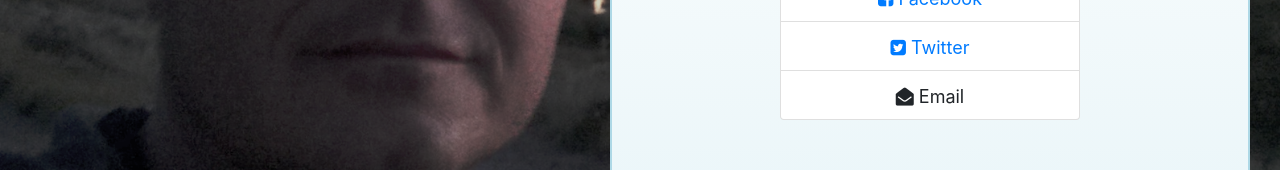
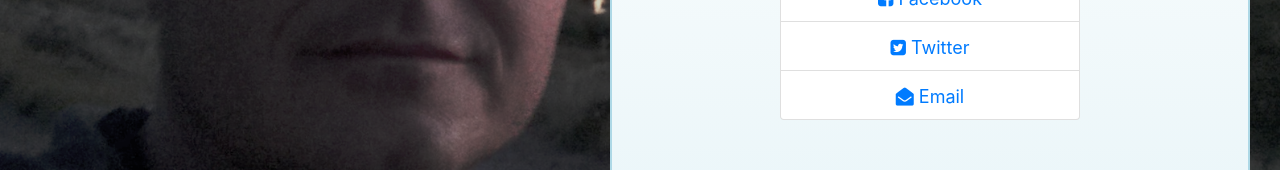
Before and after one commit to chilly01/Site-2019, a React (Create React App) app: page / in a window 1280 px wide. Shown: the part 603-773 px from the top of the page. Built offline with nearby package versions, Linux system fonts and the light colour scheme.

Commit message:
added some animation and transitions

```diff
--- a/src/comps/home/about/_about.scss
+++ b/src/comps/home/about/_about.scss
@@ -11,7 +11,7 @@
   align-self: center;
   width: 50%;
   min-width: 500px;
-  height: 500px
+  height: 500px;
 }
 
 .about_tab_group {
@@ -24,9 +24,16 @@
 }
 
 .about_tab {
+  cursor: pointer;
   padding: 5px 15px;
   text-align: center;
   border-left: 1px solid black;
+  -webkit-transition: all .2s; /* Safari */
+  transition: all .2s;
+    &:hover {
+      background-color: lightblue;
+      font-size: 22px;
+    }
 }
 
 .about_tab_sel{
@@ -52,6 +59,16 @@
   font-size: 28px;
 }
 
+.socials__item {
+  -webkit-transition: all .2s; /* Safari */
+  transition: all .2s;
+    &:hover {
+      background-color: lightblue;
+      font-size: 28px;
+      height: 70px;
+    }
+}
+
 .feedback {
   font-size: 12px;
   font-family: 'Courier New', Courier, monospace;
--- a/src/comps/home/about/socials.js
+++ b/src/comps/home/about/socials.js
@@ -11,7 +11,7 @@ export default class Socials extends Component {
         key={link.key}
         href={ link.link }
         target="_blank" rel="noopener noreferrer"
-        className='list-group-item'>
+        className='list-group-item socials__item'>
           <i className={`fa ${link.fa}`} aria-hidden="true"></i> {link.name}</a>);
     });
     return linklist;
--- a/src/data/consts.js
+++ b/src/data/consts.js
@@ -32,7 +32,7 @@ const socials = [
   },
   {
     key:'em' ,
-    link: null ,
+    link: 'mailto:codyhillyard@gmail.com' ,
     name:'Email',
     fa:'fa-envelope-open'
   },
```
